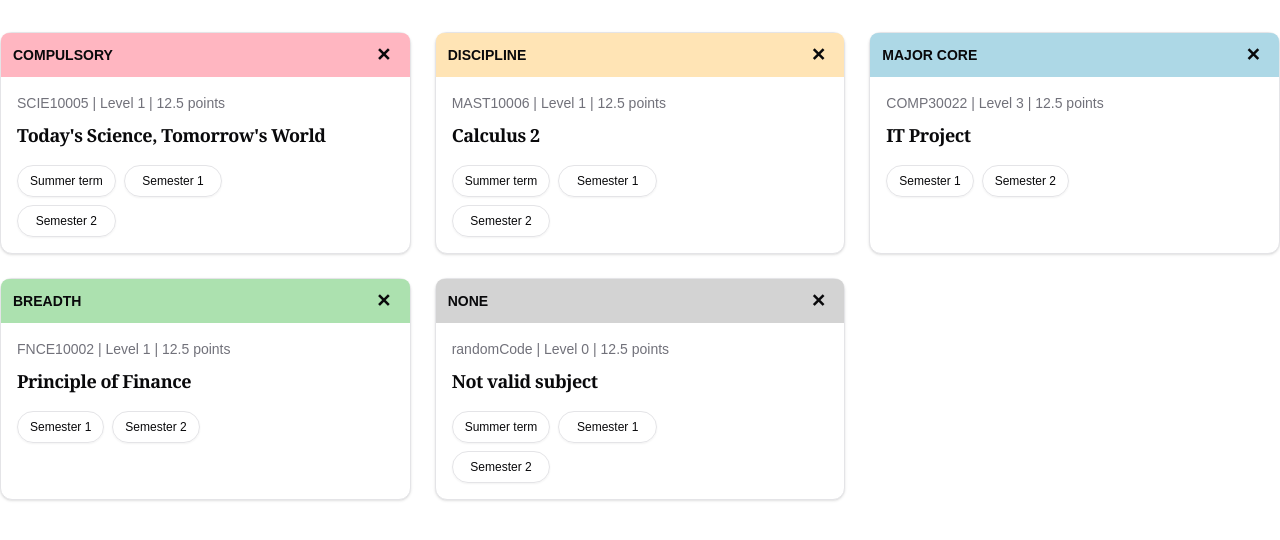
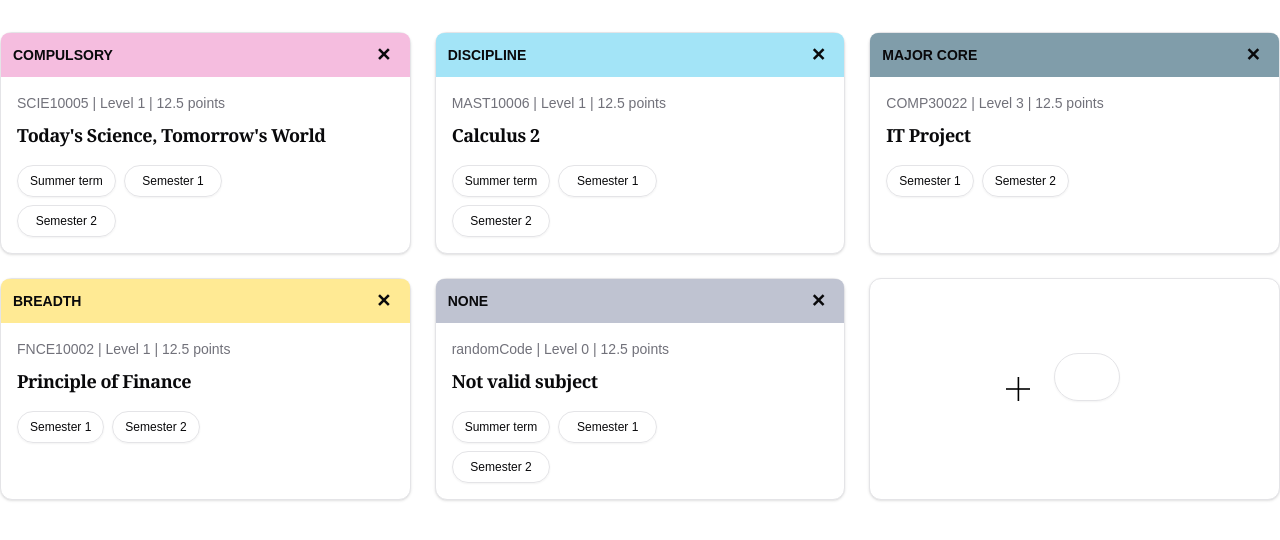
Before and after one commit to lu1w/ultimate-handbook, a Next.js app in the folder frontend-nextjs/: page /planner in a window 1280 px wide. Shown: the top 540 px of the page. Built offline with nearby package versions, Linux system fonts and the light colour scheme.

Commit message:
feat(UH-60): migrate empty subject card

```diff
--- a/frontend-nextjs/src/app/planner/page.tsx
+++ b/frontend-nextjs/src/app/planner/page.tsx
@@ -1,6 +1,7 @@
 import React from 'react';
 import courseData from '@/mock-data/courseData';
 import SubjectCard from '@components/common/subjectCard';
+import EmptySubjectCard from '@/components/planner/emptySubjectCard';
 
 const PlannerPage = () => {
   return (
@@ -18,8 +19,10 @@ const PlannerPage = () => {
             />
           </div>
         ))}
+        <EmptySubjectCard></EmptySubjectCard>
       </div>
     </div>
+
   );
 };
 
--- a/frontend-nextjs/src/components/Common/subjectCard.tsx
+++ b/frontend-nextjs/src/components/Common/subjectCard.tsx
@@ -12,11 +12,10 @@ import { cn } from "@/lib/utils";
 
 // Type to color mapping
 const typeColors: Record<string, string> = {
-  'COMPULSORY': 'bg-[#FFB6C1]', // LightPink
-  'DISCIPLINE': 'bg-[#FFE4B5]', // Bisque
-  'MAJOR CORE': 'bg-[#ADD8E6]', // LightBlue
-  'BREADTH': 'bg-[#ACE1AF]', // LightGreen
-  'NONE': 'bg-[#D3D3D3]', // Default: LightGrey
+  'COMPULSORY': 'bg-subject-compulsory',
+  'MAJOR CORE': 'bg-subject-core',
+  'DISCIPLINE': 'bg-subject-discipline',
+  'BREADTH': 'bg-subject-breadth',
 };
 
 interface SubjectCardProps {
@@ -39,7 +38,7 @@ const SubjectCard: React.FC<SubjectCardProps> = ({
   onClose
 }) => {
 
-  const typeColor = typeColors[type];
+  const typeColor = typeColors[type] || 'bg-subject';
 
   return (
     <Card className="w-full h-full border border-black">
--- /dev/null
+++ b/frontend-nextjs/src/components/planner/emptySubjectCard.tsx
@@ -0,0 +1,29 @@
+import * as React from "react";
+import { Button } from "@/components/ui/button";
+import {
+  Card,
+  CardHeader,
+  CardContent,
+  CardFooter,
+} from "@/components/ui/card";
+import { cn } from "@/lib/utils";
+
+const EmptySubjectCard: React.FC<{ onAdd: () => void }> = ({ onAdd }) => {
+  return (
+    <Card className="w-full h-full border border-black flex items-center justify-center">
+      <img src="/plus.svg" alt="+" className="h-6 w-6" />
+      <CardContent className="flex items-center justify-center h-full">
+        <Button
+          variant="outline"
+          size="lg"
+          className="rounded-full h-12 w-12 flex items-center justify-center relative"
+          onClick={onAdd}
+        >
+          <img src="/plus.svg" alt="+" className="h-6 w-6" />
+        </Button>
+      </CardContent>
+    </Card>
+  );
+};
+
+export default EmptySubjectCard;
```
Also changed, not shown: frontend-nextjs/public/plus.svg (added).
